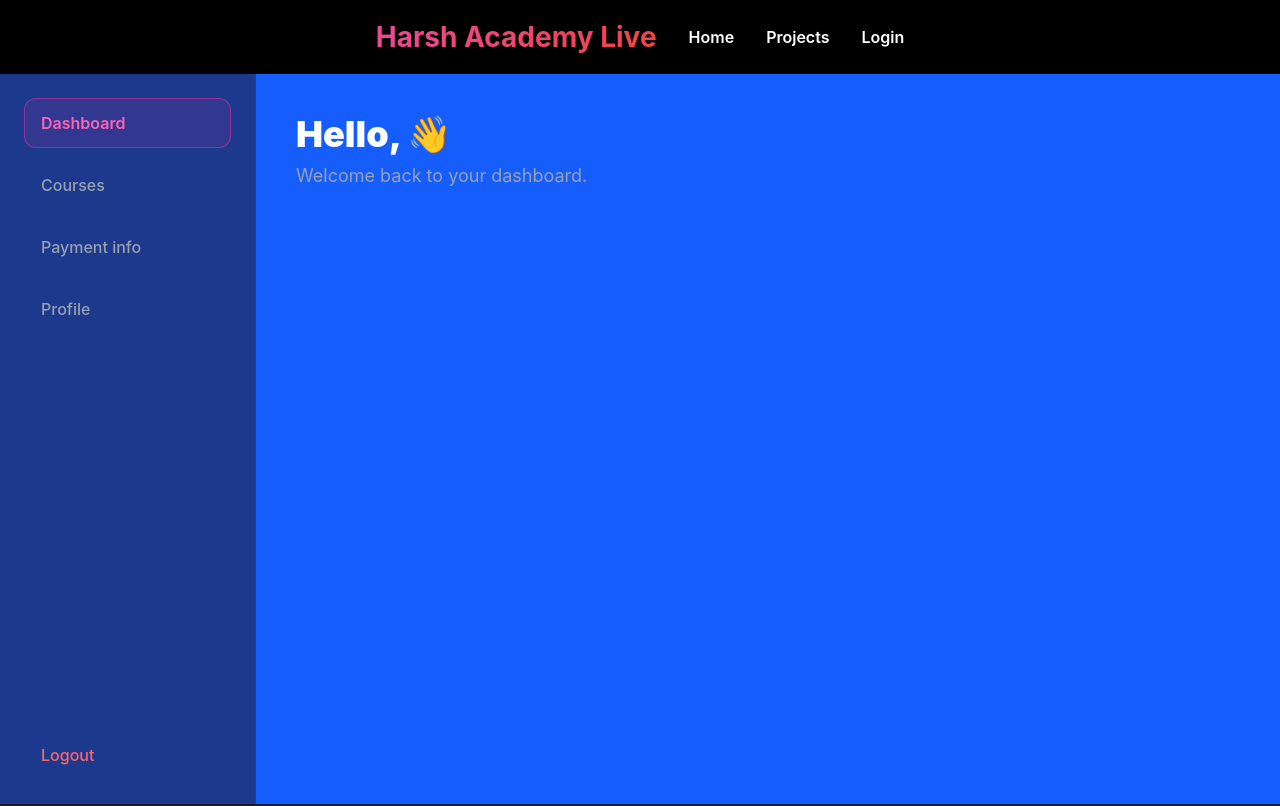
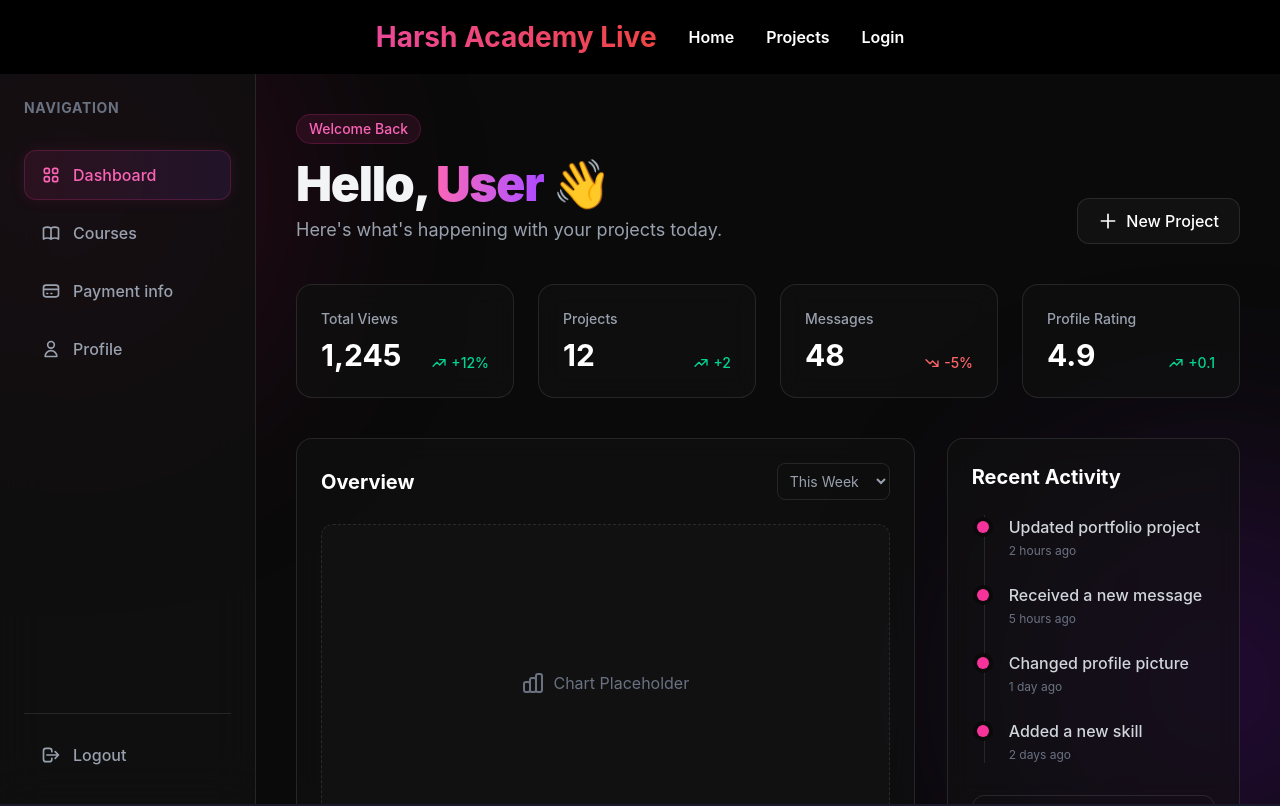
Before and after one commit to harsh-suman5/testing_website, a React (Vite) app: page /dash_home in a window 1280 px wide. Shown: the top 806 px of the page. Built offline with nearby package versions, Linux system fonts and the light colour scheme; no server answers.

Commit message:
dashboard created

```diff
--- a/src/components/dashboard/dash_home.jsx
+++ b/src/components/dashboard/dash_home.jsx
@@ -2,74 +2,203 @@ import React, { useState } from 'react'
 import Dash_navbar from './dash_navbar'
 
 const Dash_home = () => {
-  const username = localStorage.getItem('username')
+  const username = localStorage.getItem('username') || 'User'
   const [isSidebarOpen, setIsSidebarOpen] = useState(false)
+
+  // Example stats data
+  const stats = [
+    { title: 'Total Views', value: '1,245', change: '+12%', isPositive: true },
+    { title: 'Projects', value: '12', change: '+2', isPositive: true },
+    { title: 'Messages', value: '48', change: '-5%', isPositive: false },
+    { title: 'Profile Rating', value: '4.9', change: '+0.1', isPositive: true },
+  ];
+
+  // Example recent activity
+  const activities = [
+    { id: 1, action: 'Updated portfolio project', time: '2 hours ago' },
+    { id: 2, action: 'Received a new message', time: '5 hours ago' },
+    { id: 3, action: 'Changed profile picture', time: '1 day ago' },
+    { id: 4, action: 'Added a new skill', time: '2 days ago' },
+  ];
+
   return (
-    <>
+    <div className="min-h-screen bg-[#0a0a0a] text-gray-100 font-sans selection:bg-pink-500/30">
       <Dash_navbar />
-      <div className="flex min-h-[calc(100vh-70px)] bg-black text-white relative">
+      <div className="flex min-h-[calc(100vh-70px)] relative overflow-hidden">
+
+        {/* Background glow effects */}
+        <div className="absolute top-[-10%] left-[-10%] w-96 h-96 bg-pink-600/20 rounded-full blur-[120px] pointer-events-none"></div>
+        <div className="absolute bottom-[-10%] right-[-10%] w-96 h-96 bg-purple-600/20 rounded-full blur-[120px] pointer-events-none"></div>
+
+        {/* Sidebar overlay for mobile */}
+        {isSidebarOpen && (
+          <div
+            className="fixed inset-0 bg-black/60 backdrop-blur-sm z-30 md:hidden"
+            onClick={() => setIsSidebarOpen(false)}
+          ></div>
+        )}
+
         {/* Sidebar */}
         <div className={`
-          absolute z-40 md:static inset-y-0 left-0 w-64 bg-blue-900 border-r border-blue-800 p-6 flex flex-col
-          transform transition-transform duration-300 ease-in-out
+          fixed md:static inset-y-0 left-0 w-64 bg-[#111111]/80 backdrop-blur-xl border-r border-white/10 p-6 flex flex-col z-40
+          transform transition-all duration-300 ease-in-out shadow-2xl md:shadow-none
           ${isSidebarOpen ? 'translate-x-0' : '-translate-x-full'} md:translate-x-0
         `}>
           {/* Mobile Close Button */}
-          <div className="flex justify-between items-center md:hidden mb-6">
-            <span className="text-xl font-bold">Menu</span>
-            <button onClick={() => setIsSidebarOpen(false)} className="text-gray-400 hover:text-white focus:outline-none">
-              <svg className="w-6 h-6" fill="none" stroke="currentColor" viewBox="0 0 24 24"><path strokeLinecap="round" strokeLinejoin="round" strokeWidth="2" d="M6 18L18 6M6 6l12 12"></path></svg>
+          <div className="flex justify-between items-center md:hidden mb-8">
+            <span className="text-xl font-bold bg-gradient-to-r from-pink-500 to-purple-500 bg-clip-text text-transparent">Menu</span>
+            <button onClick={() => setIsSidebarOpen(false)} className="text-gray-400 hover:text-white bg-white/5 p-2 rounded-full transition-colors">
+              <svg className="w-5 h-5" fill="none" stroke="currentColor" viewBox="0 0 24 24"><path strokeLinecap="round" strokeLinejoin="round" strokeWidth="2" d="M6 18L18 6M6 6l12 12"></path></svg>
             </button>
           </div>
-          <ul className="flex flex-col gap-3 h-full">
+
+          <div className="mb-8 hidden md:block">
+            <h2 className="text-sm font-bold text-gray-500 uppercase tracking-wider">Navigation</h2>
+          </div>
+
+          <ul className="flex flex-col gap-2 h-full">
             <li>
-              <a href="/dash_home" className="block px-4 py-3 rounded-xl bg-pink-500/10 text-pink-400 border border-pink-500/50 font-semibold transition-all">
+              <a href="/dash_home" className="flex items-center gap-3 px-4 py-3 rounded-xl bg-gradient-to-r from-pink-500/10 to-purple-500/10 text-pink-400 border border-pink-500/20 font-medium transition-all shadow-[0_0_15px_rgba(236,72,153,0.1)]">
+                <svg className="w-5 h-5" fill="none" viewBox="0 0 24 24" stroke="currentColor"><path strokeLinecap="round" strokeLinejoin="round" strokeWidth="2" d="M4 6a2 2 0 012-2h2a2 2 0 012 2v2a2 2 0 01-2 2H6a2 2 0 01-2-2V6zM14 6a2 2 0 012-2h2a2 2 0 012 2v2a2 2 0 01-2 2h-2a2 2 0 01-2-2V6zM4 16a2 2 0 012-2h2a2 2 0 012 2v2a2 2 0 01-2 2H6a2 2 0 01-2-2v-2zM14 16a2 2 0 012-2h2a2 2 0 012 2v2a2 2 0 01-2 2h-2a2 2 0 01-2-2v-2z" /></svg>
                 Dashboard
               </a>
             </li>
             <li>
-              <a href="/dash_home" className="block px-4 py-3 rounded-xl text-gray-400 hover:text-white hover:bg-gray-900 border border-transparent hover:border-gray-700 transition-all font-medium">
+              <a href="/courses" className="flex items-center gap-3 px-4 py-3 rounded-xl text-gray-400 hover:text-white hover:bg-white/5 border border-transparent hover:border-white/10 transition-all font-medium group">
+                <svg className="w-5 h-5 group-hover:text-pink-400 transition-colors" fill="none" viewBox="0 0 24 24" stroke="currentColor"><path strokeLinecap="round" strokeLinejoin="round" strokeWidth="2" d="M12 6.253v13m0-13C10.832 5.477 9.246 5 7.5 5S4.168 5.477 3 6.253v13C4.168 18.477 5.754 18 7.5 18s3.332.477 4.5 1.253m0-13C13.168 5.477 14.754 5 16.5 5c1.747 0 3.332.477 4.5 1.253v13C19.832 18.477 18.247 18 16.5 18c-1.746 0-3.332.477-4.5 1.253" /></svg>
                 Courses
               </a>
             </li>
             <li>
-              <a href="/dash_home" className="block px-4 py-3 rounded-xl text-gray-400 hover:text-white hover:bg-gray-900 border border-transparent hover:border-gray-700 transition-all font-medium">
+              <a href="/payment" className="flex items-center gap-3 px-4 py-3 rounded-xl text-gray-400 hover:text-white hover:bg-white/5 border border-transparent hover:border-white/10 transition-all font-medium group">
+                <svg className="w-5 h-5 group-hover:text-pink-400 transition-colors" fill="none" viewBox="0 0 24 24" stroke="currentColor"><path strokeLinecap="round" strokeLinejoin="round" strokeWidth="2" d="M3 10h18M7 15h1m4 0h1m-7 4h12a3 3 0 003-3V8a3 3 0 00-3-3H6a3 3 0 00-3 3v8a3 3 0 003 3z" /></svg>
                 Payment info
               </a>
             </li>
             <li>
-              <a href="/profile" className="block px-4 py-3 rounded-xl text-gray-400 hover:text-white hover:bg-gray-900 border border-transparent hover:border-gray-700 transition-all font-medium">
+              <a href="/profile" className="flex items-center gap-3 px-4 py-3 rounded-xl text-gray-400 hover:text-white hover:bg-white/5 border border-transparent hover:border-white/10 transition-all font-medium group">
+                <svg className="w-5 h-5 group-hover:text-pink-400 transition-colors" fill="none" viewBox="0 0 24 24" stroke="currentColor"><path strokeLinecap="round" strokeLinejoin="round" strokeWidth="2" d="M16 7a4 4 0 11-8 0 4 4 0 018 0zM12 14a7 7 0 00-7 7h14a7 7 0 00-7-7z" /></svg>
                 Profile
               </a>
             </li>
-            <li className="mt-auto">
-              <a href="/dash_home" className="block px-4 py-3 rounded-xl text-red-400 hover:bg-red-500/10 border border-transparent hover:border-red-500/30 transition-all font-medium">
+            <li className="mt-auto pt-4 border-t border-white/10">
+              <button className="w-full flex items-center gap-3 px-4 py-3 rounded-xl text-gray-400 hover:text-red-400 hover:bg-red-500/10 border border-transparent hover:border-red-500/20 transition-all font-medium group">
+                <svg className="w-5 h-5 group-hover:text-red-400 transition-colors" fill="none" viewBox="0 0 24 24" stroke="currentColor"><path strokeLinecap="round" strokeLinejoin="round" strokeWidth="2" d="M17 16l4-4m0 0l-4-4m4 4H7m6 4v1a3 3 0 01-3 3H6a3 3 0 01-3-3V7a3 3 0 013-3h4a3 3 0 013 3v1" /></svg>
                 Logout
-              </a>
+              </button>
             </li>
           </ul>
         </div>
 
         {/* Main Content Area */}
-        <div className="flex-1 flex flex-col min-w-0">
-          {/* Main Content Card */}
-          <div className="flex-1 p-6 md:p-10 bg-blue-600 relative">
+        <div className="flex-1 flex flex-col min-w-0 max-h-[calc(100vh-70px)] overflow-y-auto custom-scrollbar">
+
+          <div className="flex-1 p-6 md:p-10 relative z-10 w-full max-w-7xl mx-auto">
             {/* Hamburger Button for Mobile */}
-            <div className="md:hidden absolute top-6 right-6">
-              <button onClick={() => setIsSidebarOpen(true)} className="text-white/80 hover:text-white focus:outline-none">
-                <svg className="w-8 h-8" fill="none" stroke="currentColor" viewBox="0 0 24 24"><path strokeLinecap="round" strokeLinejoin="round" strokeWidth="2" d="M4 6h16M4 12h16M4 18h16"></path></svg>
+            <div className="md:hidden flex justify-end mb-6">
+              <button onClick={() => setIsSidebarOpen(true)} className="text-gray-400 hover:text-white bg-[#111111] border border-white/10 p-2.5 rounded-xl shadow-lg transition-all focus:outline-none focus:ring-2 focus:ring-pink-500/50">
+                <svg className="w-6 h-6" fill="none" stroke="currentColor" viewBox="0 0 24 24"><path strokeLinecap="round" strokeLinejoin="round" strokeWidth="2" d="M4 6h16M4 12h16M4 18h16"></path></svg>
               </button>
             </div>
 
-            <h1 className="text-4xl font-black mb-2 pr-12">
-              Hello, <span className="bg-linear-to-r from-pink-500 to-red-500 bg-clip-text text-transparent">{username}</span> 👋
-            </h1>
-            <p className="text-gray-400 text-lg">Welcome back to your dashboard.</p>
+            {/* Header Section */}
+            <div className="mb-10 flex flex-col md:flex-row md:items-end justify-between gap-4">
+              <div>
+                <div className="inline-block px-3 py-1 rounded-full bg-pink-500/10 border border-pink-500/20 text-pink-400 text-sm font-medium mb-4">
+                  Welcome Back
+                </div>
+                <h1 className="text-4xl md:text-5xl font-black mb-2 tracking-tight">
+                  Hello, <span className="bg-gradient-to-r from-pink-400 to-purple-500 bg-clip-text text-transparent">{username}</span> 👋
+                </h1>
+                <p className="text-gray-400 text-lg max-w-2xl">Here's what's happening with your projects today.</p>
+              </div>
+              <div className="flex gap-3">
+                <button className="px-5 py-2.5 rounded-xl bg-[#111111] border border-white/10 text-white font-medium hover:bg-white/5 hover:border-white/20 transition-all flex items-center gap-2">
+                  <svg className="w-5 h-5" fill="none" viewBox="0 0 24 24" stroke="currentColor"><path strokeLinecap="round" strokeLinejoin="round" strokeWidth="2" d="M12 4v16m8-8H4" /></svg>
+                  New Project
+                </button>
+              </div>
+            </div>
+
+            {/* Stats Grid */}
+            <div className="grid grid-cols-1 sm:grid-cols-2 lg:grid-cols-4 gap-6 mb-10">
+              {stats.map((stat, index) => (
+                <div key={index} className="bg-[#111111]/60 backdrop-blur-md border border-white/10 p-6 rounded-2xl hover:border-pink-500/30 transition-all group hover:shadow-[0_0_30px_rgba(236,72,153,0.05)]">
+                  <h3 className="text-gray-400 text-sm font-medium mb-2">{stat.title}</h3>
+                  <div className="flex items-end justify-between">
+                    <span className="text-3xl font-bold text-white group-hover:bg-gradient-to-r group-hover:from-pink-400 group-hover:to-purple-400 group-hover:bg-clip-text group-hover:text-transparent transition-all">{stat.value}</span>
+                    <span className={`text-sm font-medium flex items-center gap-1 ${stat.isPositive ? 'text-emerald-400' : 'text-red-400'}`}>
+                      {stat.isPositive ? (
+                        <svg className="w-4 h-4" fill="none" viewBox="0 0 24 24" stroke="currentColor"><path strokeLinecap="round" strokeLinejoin="round" strokeWidth="2" d="M13 7h8m0 0v8m0-8l-8 8-4-4-6 6" /></svg>
+                      ) : (
+                        <svg className="w-4 h-4" fill="none" viewBox="0 0 24 24" stroke="currentColor"><path strokeLinecap="round" strokeLinejoin="round" strokeWidth="2" d="M13 17h8m0 0V9m0 8l-8-8-4 4-6-6" /></svg>
+                      )}
+                      {stat.change}
+                    </span>
+                  </div>
+                </div>
+              ))}
+            </div>
+
+            {/* Content Grid */}
+            <div className="grid grid-cols-1 lg:grid-cols-3 gap-8">
+              {/* Main Chart / Area placeholder */}
+              <div className="lg:col-span-2 bg-[#111111]/60 backdrop-blur-md border border-white/10 rounded-2xl p-6 flex flex-col">
+                <div className="flex justify-between items-center mb-6">
+                  <h2 className="text-xl font-bold text-white">Overview</h2>
+                  <select className="bg-transparent border border-white/10 text-gray-400 text-sm rounded-lg focus:ring-pink-500 focus:border-pink-500 block p-2 outline-none">
+                    <option>This Week</option>
+                    <option>This Month</option>
+                    <option>This Year</option>
+                  </select>
+                </div>
+                <div className="flex-1 min-h-[300px] border border-dashed border-white/10 rounded-xl flex items-center justify-center bg-white/[0.02]">
+                  <p className="text-gray-500 flex items-center gap-2">
+                    <svg className="w-6 h-6" fill="none" viewBox="0 0 24 24" stroke="currentColor"><path strokeLinecap="round" strokeLinejoin="round" strokeWidth="2" d="M9 19v-6a2 2 0 00-2-2H5a2 2 0 00-2 2v6a2 2 0 002 2h2a2 2 0 002-2zm0 0V9a2 2 0 012-2h2a2 2 0 012 2v10m-6 0a2 2 0 002 2h2a2 2 0 002-2m0 0V5a2 2 0 012-2h2a2 2 0 012 2v14a2 2 0 01-2 2h-2a2 2 0 01-2-2z" /></svg>
+                    Chart Placeholder
+                  </p>
+                </div>
+              </div>
+
+              {/* Recent Activity */}
+              <div className="bg-[#111111]/60 backdrop-blur-md border border-white/10 rounded-2xl p-6">
+                <h2 className="text-xl font-bold text-white mb-6">Recent Activity</h2>
+                <div className="relative border-l border-white/10 ml-3 space-y-6">
+                  {activities.map((activity, index) => (
+                    <div key={activity.id} className="pl-6 relative">
+                      <div className="absolute w-3 h-3 bg-pink-500 rounded-full -left-[1.5px] top-1.5 transform -translate-x-1/2 ring-4 ring-[#0a0a0a]"></div>
+                      <p className="text-gray-300 font-medium mb-1">{activity.action}</p>
+                      <p className="text-xs text-gray-500">{activity.time}</p>
+                    </div>
+                  ))}
+                </div>
+                <button className="w-full mt-8 py-3 rounded-xl border border-white/10 text-gray-400 hover:text-white hover:bg-white/5 transition-all font-medium text-sm">
+                  View All Activity
+                </button>
+              </div>
+            </div>
+
           </div>
         </div>
       </div>
 
-    </>
+      {/* Custom Scrollbar Styles for this component */}
+      <style dangerouslySetInnerHTML={{__html: `
+        .custom-scrollbar::-webkit-scrollbar {
+          width: 8px;
+        }
+        .custom-scrollbar::-webkit-scrollbar-track {
+          background: rgba(255, 255, 255, 0.02);
+        }
+        .custom-scrollbar::-webkit-scrollbar-thumb {
+          background: rgba(255, 255, 255, 0.1);
+          border-radius: 10px;
+        }
+        .custom-scrollbar::-webkit-scrollbar-thumb:hover {
+          background: rgba(255, 255, 255, 0.2);
+        }
+      `}} />
+    </div>
   )
 }
 
```
